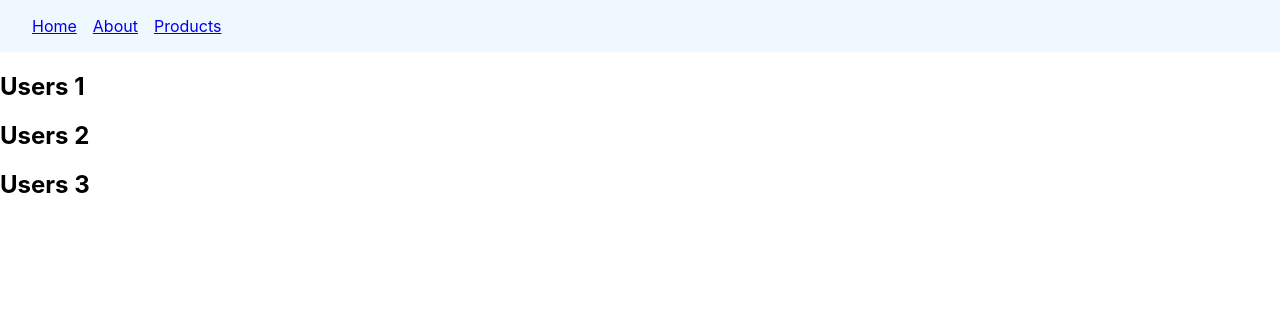
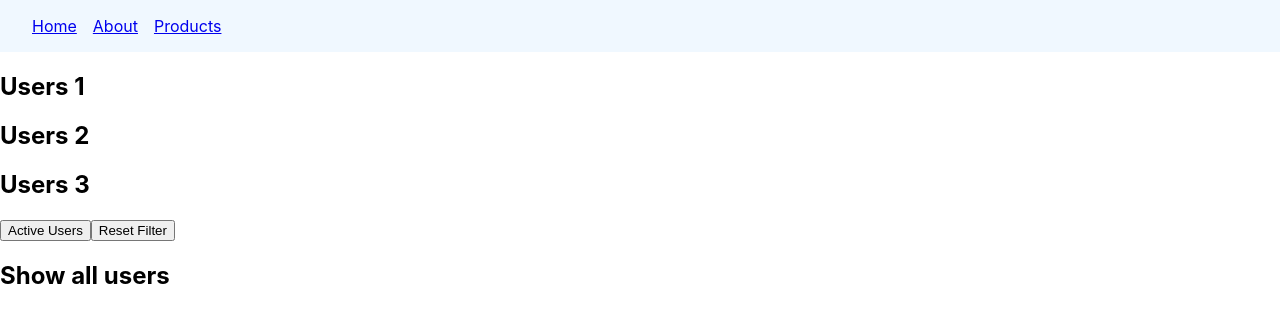
Before and after one commit to Diognet/reactRouter, a React (Create React App) app: page /users in a window 1280 px wide. Shown: the top 322 px of the page. Built offline with nearby package versions, Linux system fonts and the light colour scheme.

Commit message:
Search Params

```diff
--- a/src/components/Users.js
+++ b/src/components/Users.js
@@ -1,13 +1,22 @@
-import { Outlet } from 'react-router-dom';
+import { Outlet, useSearchParams } from 'react-router-dom';
 import React from 'react';
 
 export const Users = () => {
+  const [searchParams, setSearchParams] = useSearchParams();
+  const showActiveUsers = searchParams.get('filter') === 'active';
   return (
     <div>
       <h2>Users 1</h2>
       <h2>Users 2</h2>
       <h2>Users 3</h2>
       <Outlet />
+      <div>
+        <button onClick={() => setSearchParams({ filter: 'active' })}>
+          Active Users
+        </button>
+        <button onClick={() => setSearchParams({})}>Reset Filter</button>
+      </div>
+      {showActiveUsers ? <h2>Show Active Users</h2> : <h2>Show all users</h2>}
     </div>
   );
 };
```
